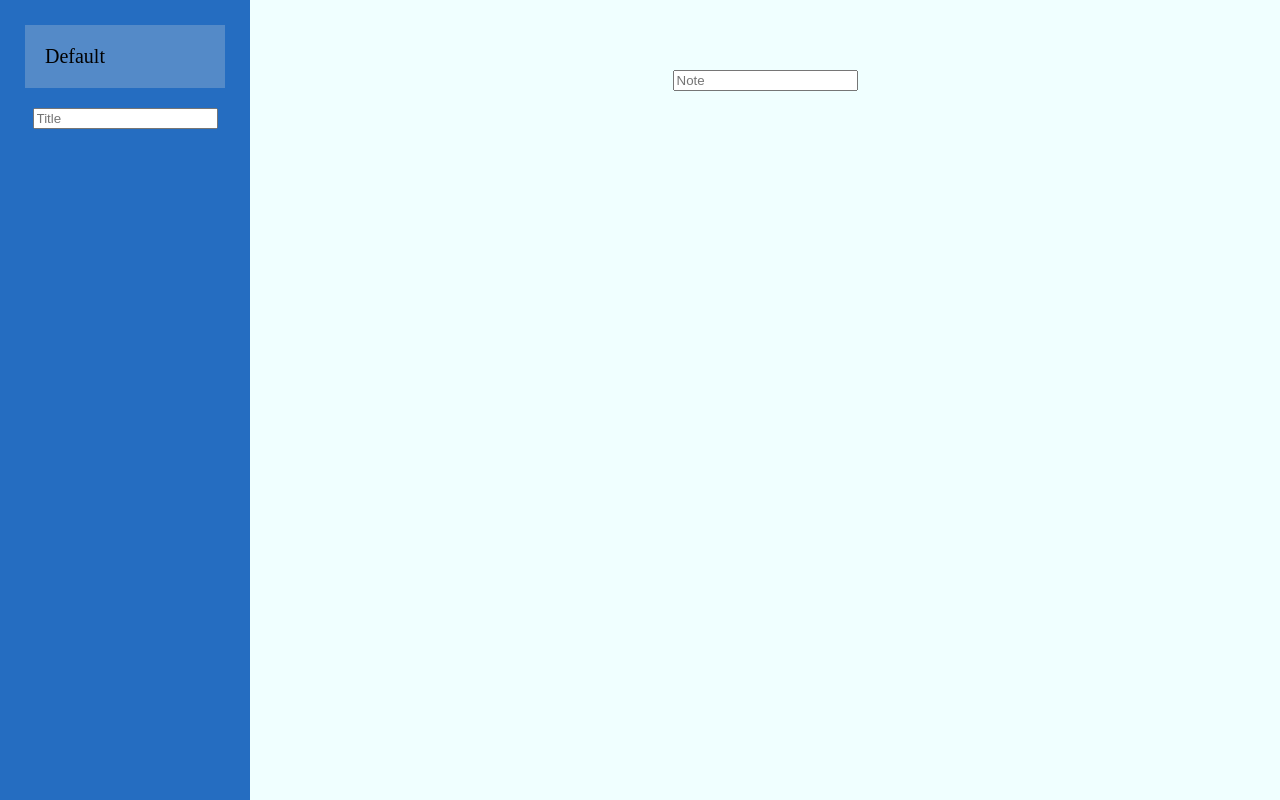
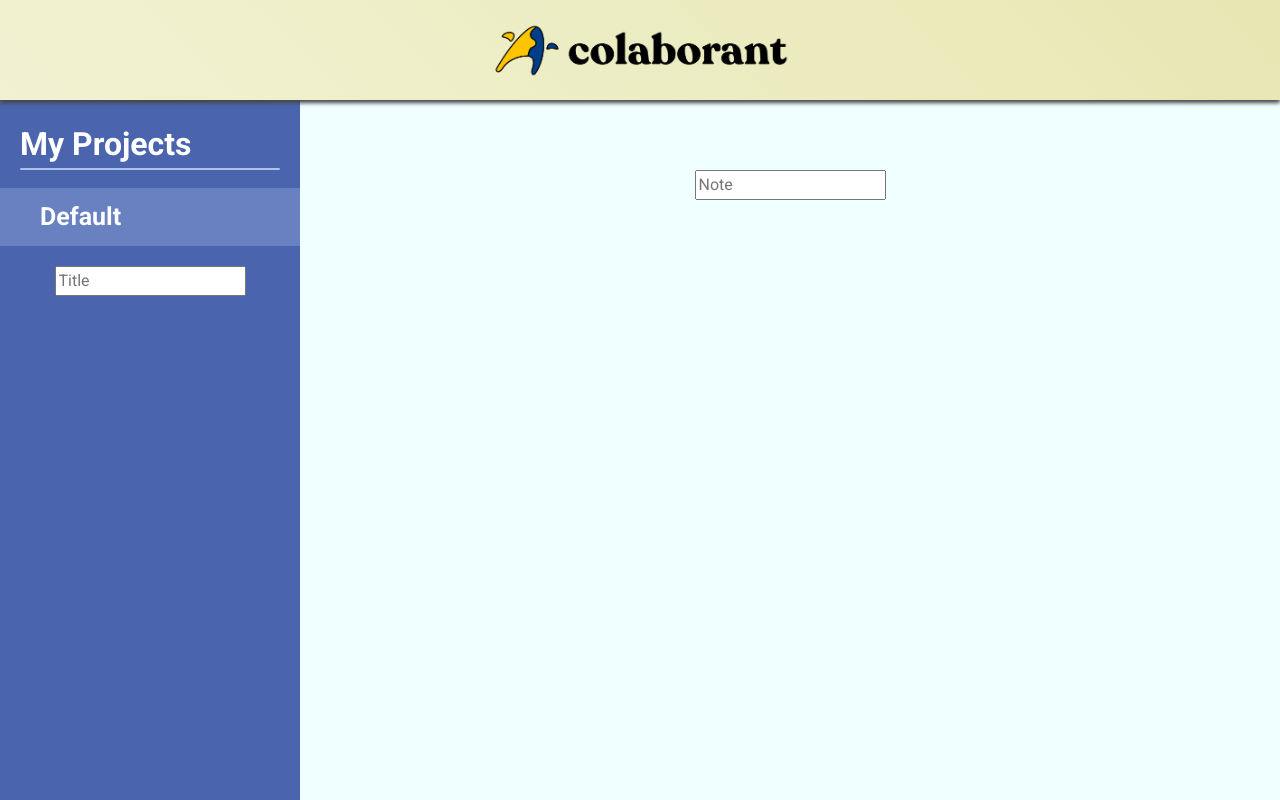
Before and after one commit to klementchua/personal-todo-list, a website built with webpack: page src/template.html in a window 1280 px wide. Built offline with nearby package versions, Linux system fonts and the light colour scheme.

Commit message:
Added styling for header and sidebar

```diff
--- a/src/styles.css
+++ b/src/styles.css
@@ -1,24 +1,124 @@
+/* ---------- CSS Reset ---------- */
+/* 1. Use a more-intuitive box-sizing model */
+*,
+*::before,
+*::after {
+  box-sizing: border-box;
+}
+/* 2. Remove default margin */
+* {
+  margin: 0;
+}
 body {
-  margin: 0;
+  /* 3. Add accessible line-height */
+  line-height: 1.5;
+  /* 4. Improve text rendering */
+  -webkit-font-smoothing: antialiased;
+}
+/* 5. Improve media defaults */
+img,
+picture,
+video,
+canvas,
+svg {
+  display: block;
+  max-width: 100%;
+}
+/* 6. Inherit fonts for form controls */
+input,
+button,
+textarea,
+select {
+  font: inherit;
+}
+/* 7. Avoid text overflows */
+p,
+h1,
+h2,
+h3,
+h4,
+h5,
+h6 {
+  overflow-wrap: break-word;
+}
+/* 8. Improve line wrapping */
+p {
+  text-wrap: pretty;
+}
+h1,
+h2,
+h3,
+h4,
+h5,
+h6 {
+  text-wrap: balance;
+}
+/*
+  9. Create a root stacking context
+*/
+#root,
+#__next {
+  isolation: isolate;
+}
+
+/* -------- Main CSS ---------- */
+
+body {
   height: 100vh;
   display: grid;
-  grid-template-columns: 250px 1fr;
+  grid-template-rows: 100px 1fr;
+  grid-template-columns: 300px 1fr;
+  font-family: 'Roboto';
 }
 
-/* Sidebar */
+.header {
+  background-image: linear-gradient(
+    45deg,
+    rgb(242, 242, 211),
+    rgb(231, 231, 179)
+  );
+  grid-area: 1 / 1 / 2 / 3;
+  display: flex;
+  align-items: center;
+  justify-content: center;
+  box-shadow: 0 3px 4px rgb(70, 70, 70);
+  z-index: 2;
+}
+
+.header img {
+  width: 300px;
+}
+
+/* ---- Sidebar ---- */
 .sidebar {
-  background-color: rgb(37, 109, 193);
-  padding: 25px;
+  background-color: rgb(74, 100, 173);
+  color: white;
+}
+
+.sidebar-header {
+  margin: 20px;
+  position: relative;
+}
+
+.sidebar-header::after {
+  position: absolute;
+  content: '';
+  left: 0;
+  width: 100%;
+  height: 2px;
+  border-radius: 2px;
+  background-color: rgb(177, 193, 237);
 }
 
 .project {
-  padding: 20px;
-  font-size: 20px;
+  padding: 10px 40px;
+  font-size: 25px;
+  font-weight: bold;
 }
 
 .current-project,
 .project:hover {
-  background-color: rgb(84, 138, 200);
+  background-color: rgb(105, 128, 193);
 }
 
 /* Main */
--- a/src/template.html
+++ b/src/template.html
@@ -4,9 +4,22 @@
     <meta charset="UTF-8" />
     <meta name="viewport" content="width=device-width, initial-scale=1.0" />
     <title>Todooly</title>
+    <link
+      href="http://fonts.googleapis.com/css?family=Roboto:400,100,300,100italic,300italic,400italic,500italic,500,700,700italic,900,900italic"
+      rel="stylesheet"
+      type="text/css"
+    />
   </head>
   <body>
+    <div class="header">
+      <img src="Logo-Full-Black.png" />
+    </div>
+
     <div class="sidebar">
+      <div class="sidebar-header">
+        <h1>My Projects</h1>
+      </div>
+
       <div class="project-container"></div>
 
       <div id="add-project">
```
Also changed, not shown: src/Logo-Full-Black.png (added).
